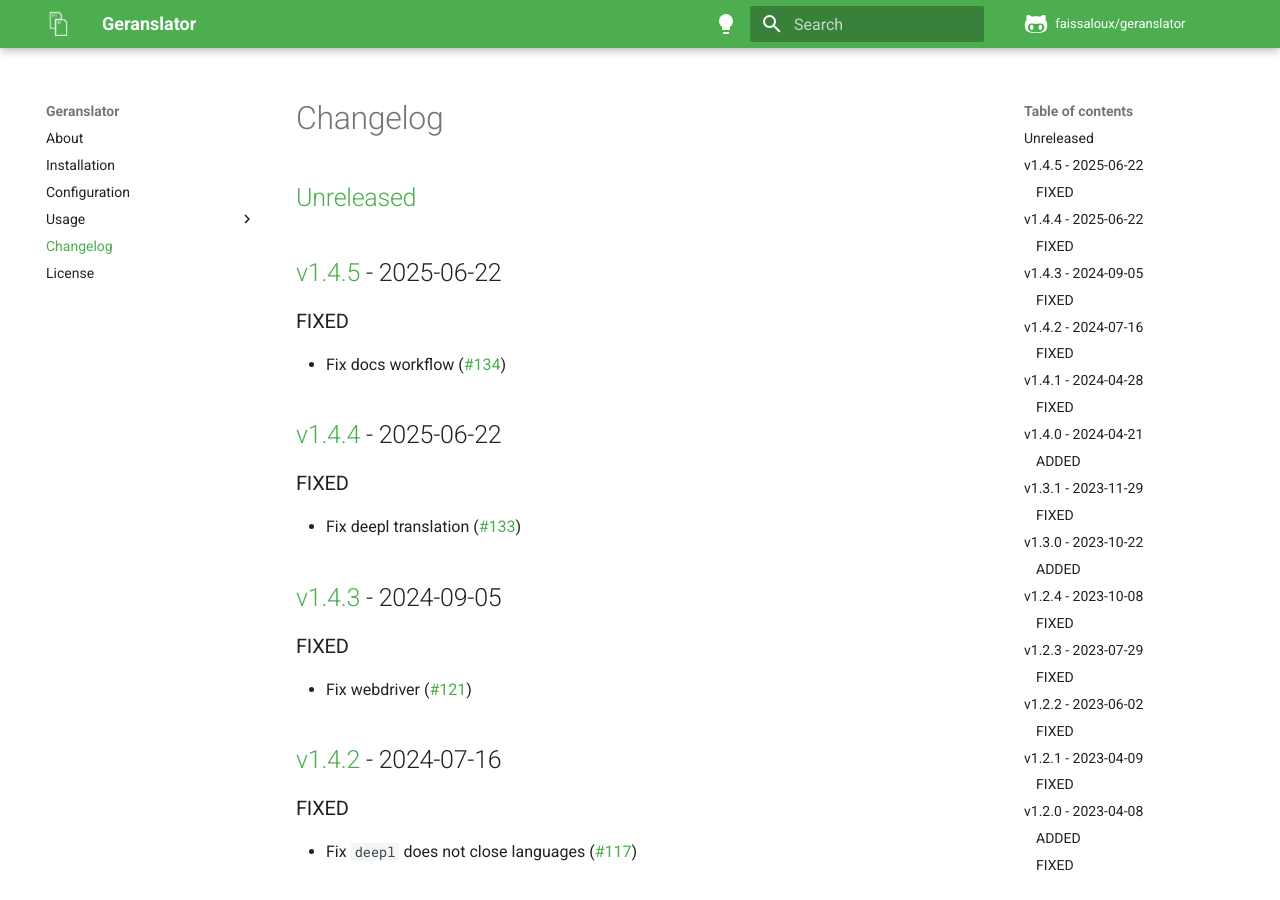
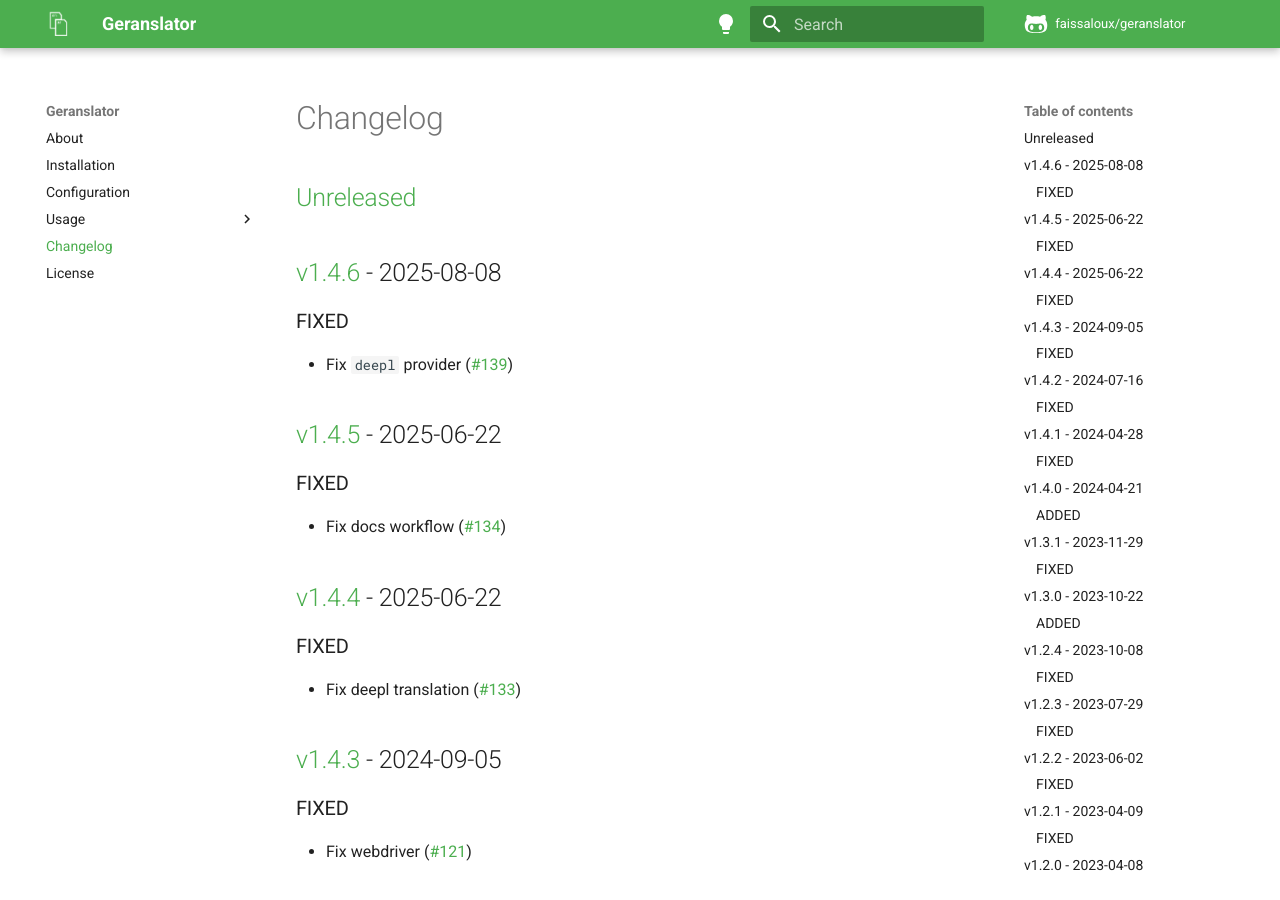
Before and after one commit to faissaloux/geranslator, an MkDocs documentation site: the page built from docs/changelog.md, in a window 1280 px wide and 900 px high. Built offline with MkDocs 1.6.1 and Material for MkDocs 9.7.7, drawn with Linux system fonts in a browser that asks for light colours; comment, search, counter and statistics services are not loaded.

Commit message:
release:1.4.6

```diff
--- a/docs/changelog.md
+++ b/docs/changelog.md
@@ -1,4 +1,8 @@
-## [Unreleased](https://github.com/faissaloux/geranslator/compare/v1.4.5...main)
+## [Unreleased](https://github.com/faissaloux/geranslator/compare/v1.4.6...main)
+
+## [v1.4.6](https://github.com/faissaloux/geranslator/compare/v1.4.5...v1.4.6) - 2025-08-08
+### FIXED
+- Fix `deepl` provider ([#139](https://github.com/faissaloux/geranslator/pull/139))
 
 ## [v1.4.5](https://github.com/faissaloux/geranslator/compare/v1.4.4...v1.4.5) - 2025-06-22
 ### FIXED
--- a/setup.cfg
+++ b/setup.cfg
@@ -1,6 +1,6 @@
 [metadata]
 name = geranslator
-version = 1.4.5
+version = 1.4.6
 description = Translate your translation files
 long_description = file: README.md
 long_description_content_type = text/markdown
```
Also changed, not shown: CHANGELOG.md (+5 -1 lines).
